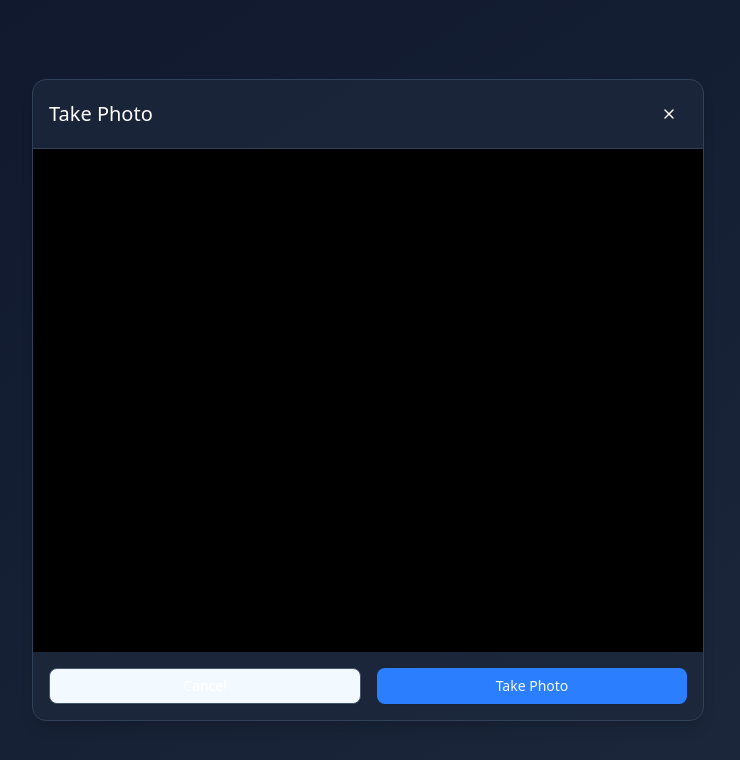
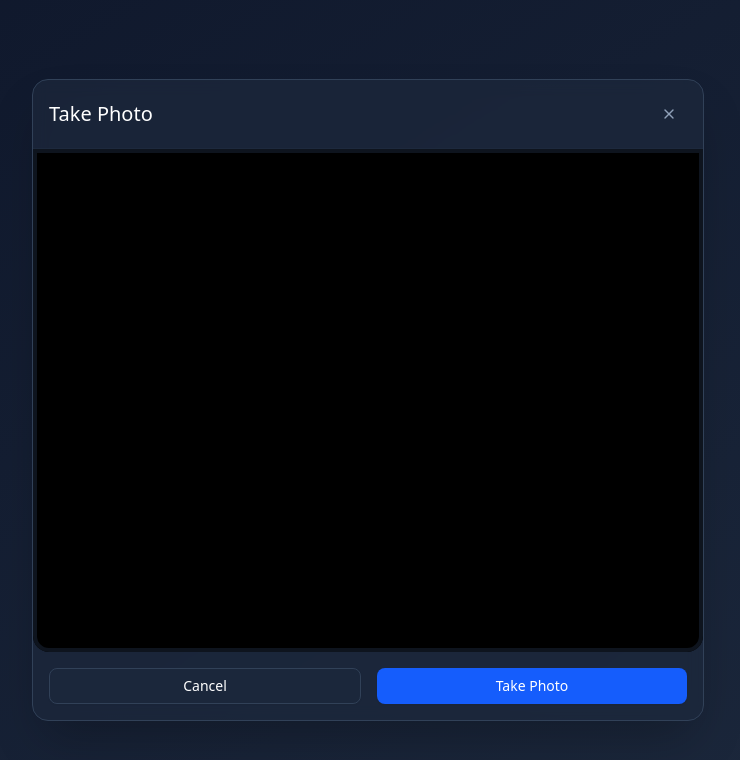
Before and after one commit to shackattackk/split-bill, a Next.js app: page /camera in a window 1280 px wide. Shown: the top 760 px of the page, without its empty margins (272-1012 px from the left). Built offline with nearby package versions, Linux system fonts and the light colour scheme; no server answers.

Commit message:
update readme

```diff
--- a/src/app/camera/page.tsx
+++ b/src/app/camera/page.tsx
@@ -29,12 +29,21 @@ export default function CameraPage() {
   };
 
   const stopCamera = () => {
-    if (streamRef.current) {
-      streamRef.current.getTracks().forEach(track => track.stop());
-      streamRef.current = null;
-    }
-    if (videoRef.current) {
-      videoRef.current.srcObject = null;
+    try {
+      if (streamRef.current) {
+        const tracks = streamRef.current.getTracks();
+        tracks.forEach(track => {
+          track.stop();
+          track.enabled = false;
+        });
+        streamRef.current = null;
+      }
+      if (videoRef.current) {
+        videoRef.current.srcObject = null;
+        videoRef.current.load();
+      }
+    } catch (error) {
+      console.error('Error stopping camera:', error);
     }
   };
 
@@ -62,52 +71,61 @@ export default function CameraPage() {
 
   useEffect(() => {
     startCamera();
-    return () => stopCamera();
+
+    // Cleanup function
+    return () => {
+      stopCamera();
+      // Additional cleanup
+      if (videoRef.current) {
+        videoRef.current.srcObject = null;
+        videoRef.current.load();
+      }
+    };
   }, []);
 
+  const handleCancel = () => {
+    stopCamera();
+    router.back();
+  };
+
   return (
-    <div className="fixed inset-0 bg-gradient-to-br from-slate-900 to-slate-800  flex flex-col items-center justify-center p-4">
-      <div className="w-full max-w-md sm:max-w-2xl bg-slate-800/70 rounded-xl shadow-lg border border-slate-700">
-        <header className="flex items-center justify-between p-3 sm:p-4 border-b border-slate-700">
-          <h1 className="text-xl text-white">Take Photo</h1>
+    <div className="absolute inset-0 bg-gradient-to-br from-slate-900 to-slate-800 flex flex-col items-center justify-center p-4">
+      <div className="w-full max-w-md sm:max-w-2xl bg-slate-800/70 backdrop-blur-sm rounded-2xl shadow-2xl border border-slate-700">
+        <header className="flex items-center justify-between p-4 border-b border-slate-800">
+          <h1 className="text-xl font-medium text-white">Take Photo</h1>
           <Button
             variant="ghost"
             size="icon"
-            className="hover:bg-slate-700/50 hover:text-slate-100 cursor-pointer"
-            onClick={() => {
-              stopCamera();
-              router.back();
-            }}
+            className="hover:bg-slate-800/50 text-slate-400 hover:text-white transition-colors"
+            onClick={handleCancel}
           >
-            <X className="h-6 w-6 text-white" />
+            <X className="h-6 w-6" />
           </Button>
         </header>
         <main className="flex flex-col">
-          <div className="relative bg-black aspect-[4/3]">
+          <div className="relative bg-black aspect-[4/3] rounded-b-2xl overflow-hidden">
             <video
               ref={videoRef}
               autoPlay
               playsInline
               className="w-full h-full object-cover"
             />
+            <div className="absolute inset-0 border-4 border-slate-800/50 rounded-b-2xl pointer-events-none" />
           </div>
           {error && (
-            <p className="mt-4 text-sm text-red-400 text-center">{error}</p>
+            <p className="mt-4 text-sm text-red-400 text-center px-4">{error}</p>
           )}
-          <div className="p-3 sm:p-4 flex gap-3 sm:gap-4">
+          <div className="p-4 flex gap-4">
             <Button
               variant="outline"
-              className="flex-1 border-slate-600 hover:bg-slate-700/50 hover:text-slate-100 cursor-pointer"
-              onClick={() => {
-                stopCamera();
-                router.back();
-              }}
+              className="flex-1 border-slate-700 bg-slate-800/50 hover:bg-slate-700 text-white transition-colors"
+              onClick={handleCancel}
             >
               Cancel
             </Button>
             <Button
               variant="default"
-              className="flex-1 hover:bg-slate-700/50 hover:text-slate-100 bg-blue-500 cursor-pointer"
+              className="flex-1 bg-blue-600 hover:bg-blue-700 text-white transition-colors"
               onClick={capturePhoto}
             >
               Take Photo
```
Also changed, not shown: 1 other file (tests, documents, lock files or other folders).
